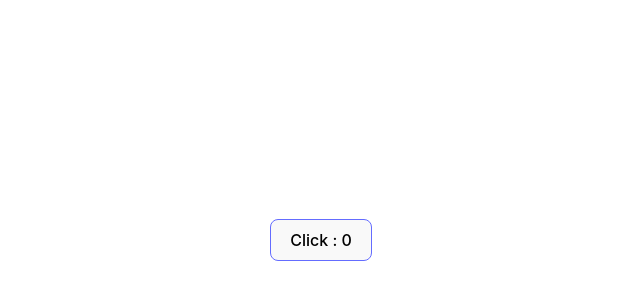
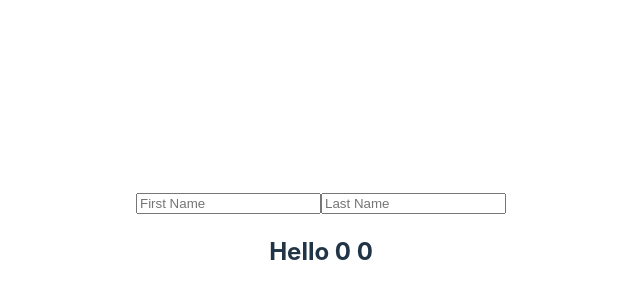
Before and after one commit to Shalomhosheya/ReactBeginning, a React (Vite) app: page / in a window 1280 px wide. Shown: the part 160-460 px from the top of the page, without its empty margins (319-959 px from the left). Built offline with nearby package versions, Linux system fonts and the light colour scheme.

Commit message:
using useState to text using text fields

```diff
--- a/src/App.tsx
+++ b/src/App.tsx
@@ -1,19 +1,33 @@
 import './App.css'
-import ChildButton from "./components/Button.tsx";
-import {useState} from "react";
+import {ChangeEvent, useState} from "react";
 
 function App() {
 
 
-    const[count, setContent] = useState(0);
-    // function increeseCount(type){
-    //     setContent(count+1)
-    // }
+    // const  [customer ,setCustomer]
+    const [customer, setCustomer] = useState({
+        firstName : 0,
+        lastName : 0
+    });
+
+
+    function handleInputChange(event:ChangeEvent<HTMLInputElement>) {
+        setCustomer({
+            ...customer,
+        [event.target.name]: event.target.value
+
+        })
+    }
+
   return (
     <div>
-        {/*<ChildButton name ={"Click : "+count} count={count} onClick={count+1}/>*/}
-        {/*<button name ={"Click : "+count} onClick={setContent(count+1)}/></button>*/}
-      <button onClick={()=>{setContent((count+1))}} >Click : {count}</button>
+        <input name={"firstName"} type="text" placeholder={"First Name"} onChange={handleInputChange}/>
+        <input name={"lastName"} type="text" placeholder={"Last Name"} onChange={handleInputChange}/>
+
+        <br/>
+        <h2>{"Hello "+customer.firstName +" "+customer.lastName}</h2>
+
+
     </div>
   )
 }
```
